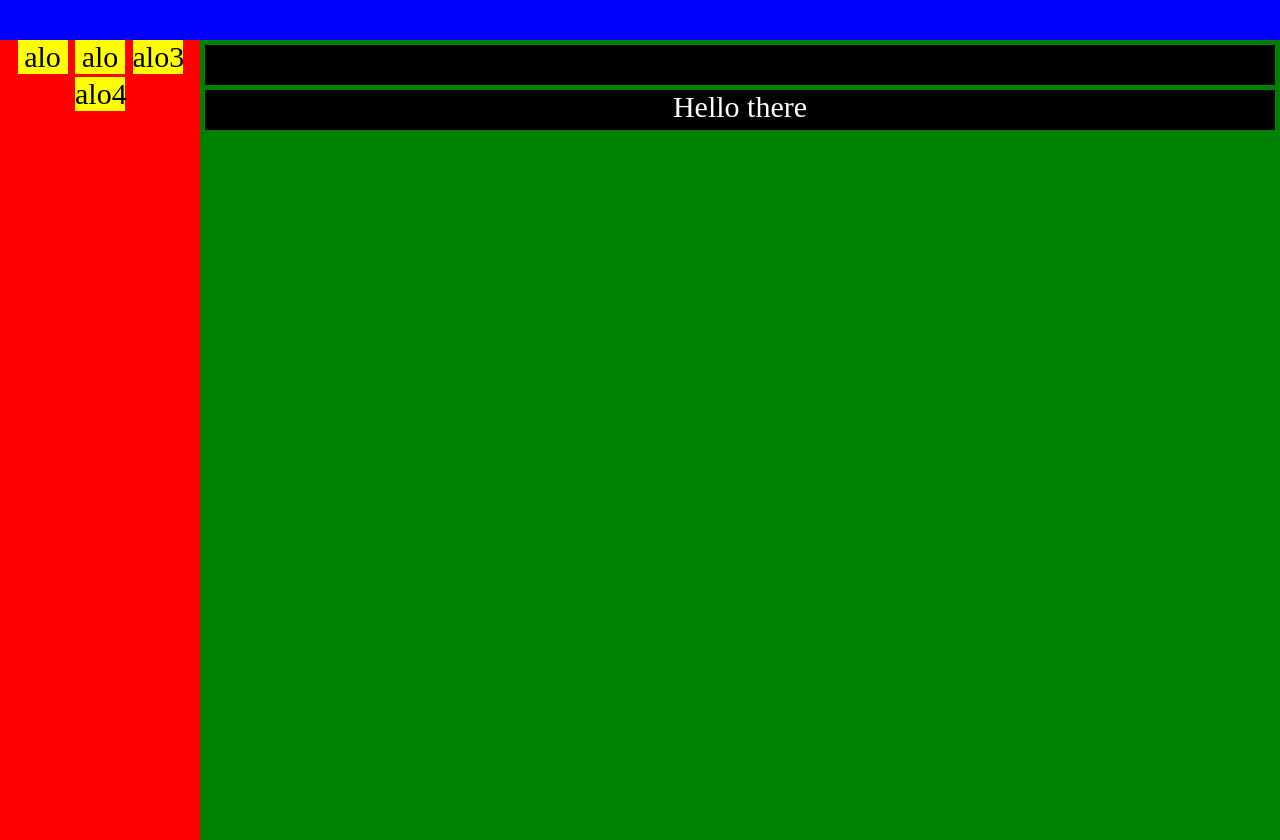
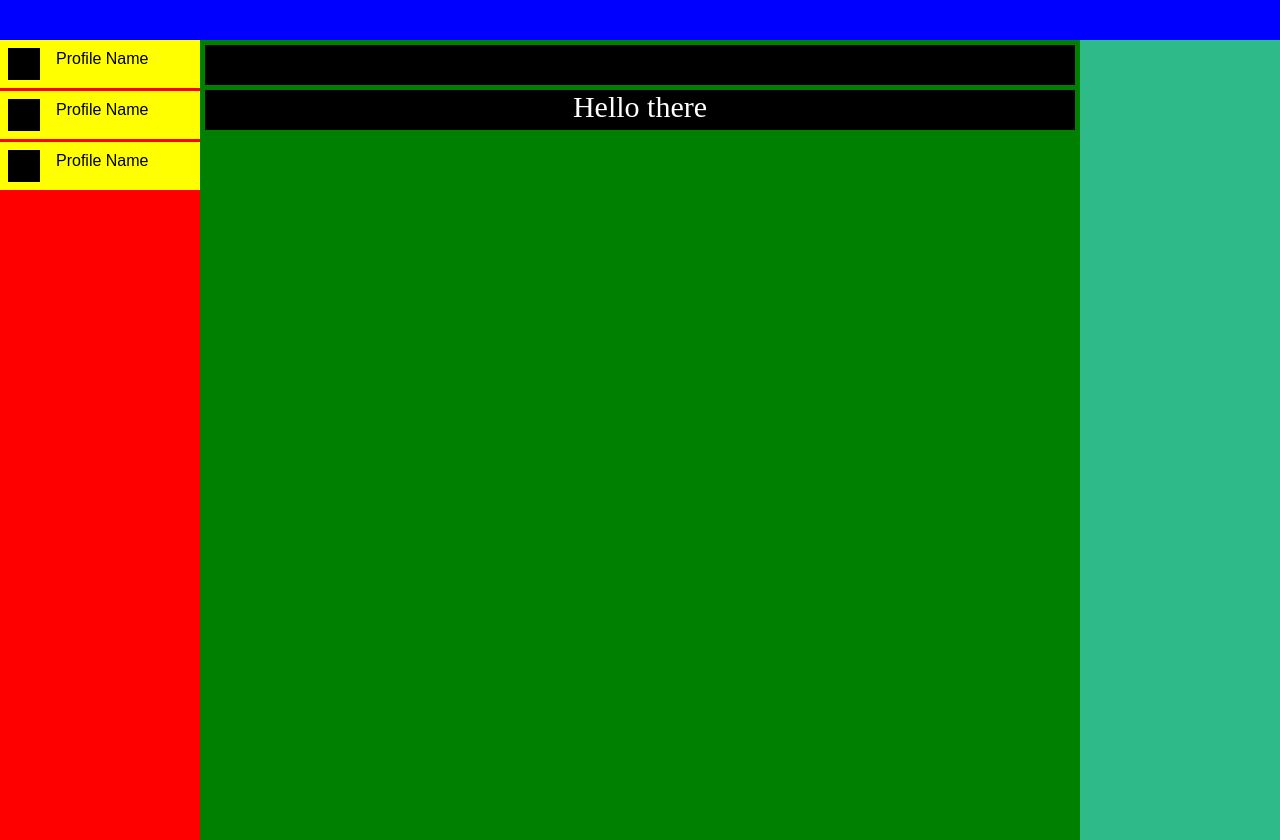
Before and after one commit to 0x-tsar/html-css-playground, a plain HTML site: page index.html in a window 1280 px wide. Drawn offline with Linux system fonts and the light colour scheme.

Commit message:
adding new files

```diff
--- a/index.html
+++ b/index.html
@@ -19,8 +19,13 @@
     height: 100vh;
     min-width: 90px;
     background-color: red;
+}
 
-
+.rightColumn{
+    grid-area: rightColumn;
+    height: 100vh;
+    /* min-width: 90px; */
+    background-color: rgb(47, 186, 137);
 }
 
 .mainArea{
@@ -34,16 +39,31 @@
   display: grid;
   grid-template:
   'mainBar mainBar mainBar mainBar mainBar'
-  'leftColumn mainArea mainArea mainArea mainArea';
+  'leftColumn mainArea mainArea mainArea rightColumn';
+
   height: 100vh;
-
-
-grid-template-columns: 200px 240px auto 240px;
+  grid-template-columns: 200px auto auto auto 200px;
+/* grid-template-columns: 200px 240px auto 240px; */
 /* grid-template-rows: 46px auto 52px; */
 
   /* grid-gap: 1px; */
   /* background-color: #2196F3; */
   /* padding: 1px; */
+}
+
+@media only screen and (max-width: 1000px) {
+
+.grid-container {
+  display: grid;
+  grid-template:
+  'mainBar mainBar mainBar mainBar mainBar'
+  'leftColumn mainArea mainArea mainArea rightColumn';
+
+  height: 100vh;
+  grid-template-columns: 200px auto auto auto 0px;
+  background-color: #2196F3;
+}
+
 }
 
 .grid-container > div {
@@ -63,13 +83,39 @@ grid-template-columns: 200px 240px auto 240px;
 .item{
     background-color: yellow;
     margin-bottom: 3px;
+    height: 3rem;
 
-    width: 50px;
-    display: inline-block;
-    /* display: flex; */
+    /* width: 50px; */
+    /* display: inline-block; */
      /* justify-content: center;  */
     /* align-items: center; */
     /* flex-wrap: wrap;  */
+}
+
+.item:hover{
+    cursor: pointer;
+    background-color: rgb(223, 223, 9);
+}
+
+
+.picture{
+    width: 2rem;
+    height: 2rem;
+    /* top: 50%; */
+    background-color: black;
+    position: absolute;
+    margin-top: 0.5rem;
+    margin-left: 0.5rem;
+}
+
+.name{
+    /* position: absolute; */
+    display: flex;
+    padding-top: 10px;
+    margin-left: 3.5rem;
+    font-size: 16px;
+    font-family: sans-serif;
+    /* margin-top: 0.2rem; */
 }
 
 
@@ -93,10 +139,20 @@ grid-template-columns: 200px 240px auto 240px;
   <div class="mainBar"></div>
 
   <div class="leftColumn">
-    <div class="item">alo</div>
-    <div class="item">alo</div>
-    <div class="item">alo3</div>
-    <div class="item">alo4</div>
+    <div class="item">
+        <div class="picture"></div>
+        <div class="name">Profile Name</div>
+    </div>
+    <div class="item">
+        <div class="picture"></div>
+        <div class="name">Profile Name</div>
+    </div>
+    <div class="item">
+        <div class="picture"></div>
+        <div class="name">Profile Name</div>
+    </div>
+
+
   </div>
 
   <div class="mainArea">
@@ -107,7 +163,8 @@ grid-template-columns: 200px 240px auto 240px;
 
       </div>
   </div>
-  <!-- <div class="item3">3</div>   -->
+
+  <div class="rightColumn"></div>
 
 </div>
 
```
